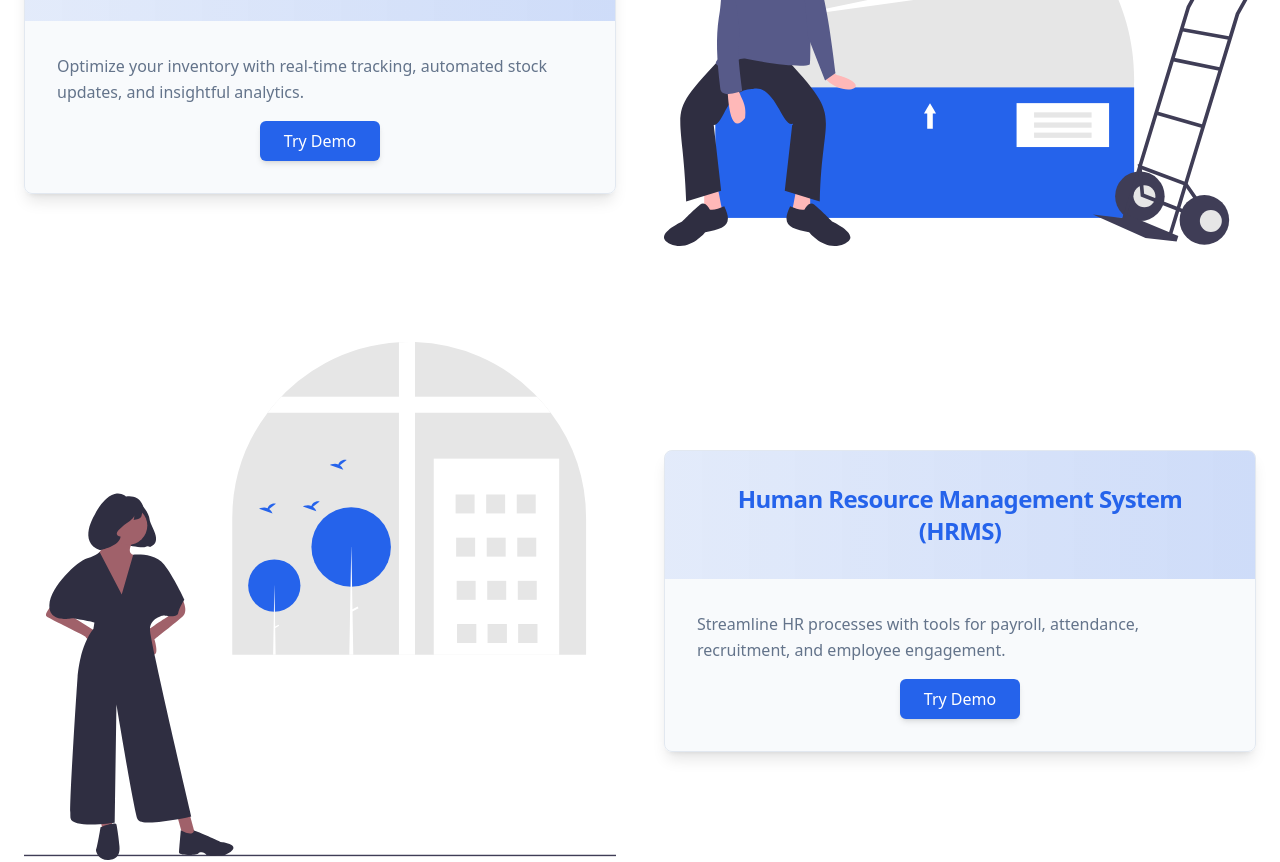
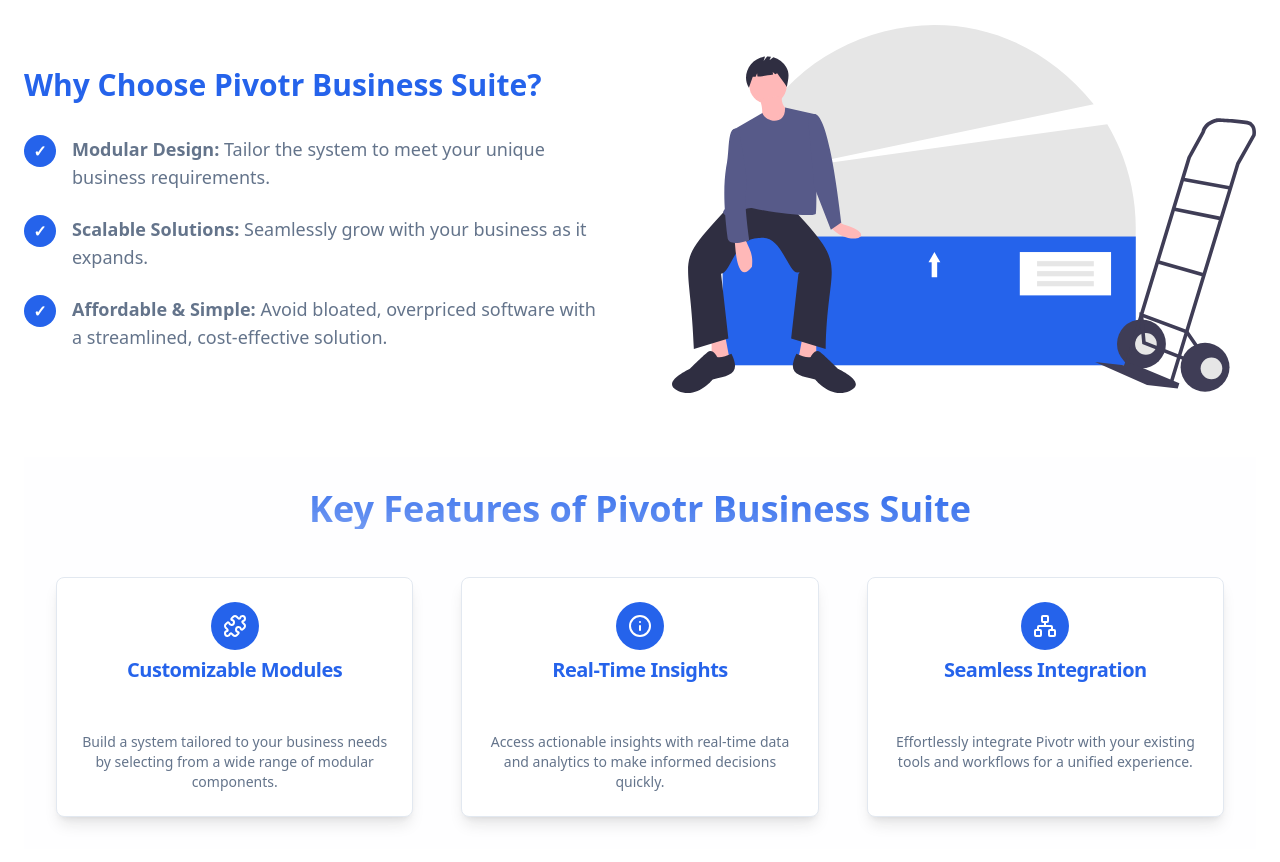
Before and after one commit to Karthik-beta/Landing_Page, a React (Vite) app in the folder client/: page / in a window 1280 px wide. Shown: the part 2900-3762 px from the top of the page. Built offline with nearby package versions, Linux system fonts and the light colour scheme.

Commit message:
Update Products.tsx

```diff
--- a/client/src/components/Products.tsx
+++ b/client/src/components/Products.tsx
@@ -1,106 +1,140 @@
-import { Card, CardContent, CardHeader, CardTitle } from "./ui/card";
-import inventoryIllustration from "../assets/inventory-illustration.svg";
-import hrmsIllustration from "../assets/hrms-illustration.svg";
-import crmIllustration from "../assets/crm-illustration.svg"; // Import illustrations
-
-interface ProductProps {
-  title: string;
-  description: string;
-  illustration: string;
-  url: string;
-}
-
-const products: ProductProps[] = [
-  {
-    title: "Inventory Management System",
-    description:
-      "Optimize your inventory with real-time tracking, automated stock updates, and insightful analytics.",
-    illustration: inventoryIllustration,
-    url: "https://inventory.pivotr.in"
-  },
-  {
-    title: "Human Resource Management System (HRMS)",
-    description:
-      "Streamline HR processes with tools for payroll, attendance, recruitment, and employee engagement.",
-    illustration: hrmsIllustration,
-    url: ""
-  },
-  {
-    title: "Customer Relationship Management (CRM)",
-    description:
-      "Enhance customer relationships with a centralized platform for sales, marketing, and support.",
-    illustration: crmIllustration,
-    url: ""
-  },
-];
+import { Card, CardContent, CardHeader, CardTitle, CardDescription } from "./ui/card";
+import erpIllustration from "../assets/inventory-illustration.svg";
+import { InfoIcon, LucidePuzzle, Network } from "lucide-react";
 
 export const Products = () => {
   return (
     <section
       id="products"
-      className="container py-12 sm:py-24 space-y-8"
+      className="container py-20 sm:py-28 space-y-16"
     >
-      <h2 className="text-3xl md:text-4xl font-bold text-center">
-        Our{" "}
-        <span className="bg-gradient-to-b from-primary/60 to-primary text-transparent bg-clip-text">
-          Products
+      {/* Section Header */}
+      <div className="text-center space-y-6">
+        <h2 className="text-4xl md:text-5xl font-extrabold tracking-tight leading-tight">
+          Empower Your Business with Our{" "}
+          <span className="bg-gradient-to-r from-primary/60 to-primary text-transparent bg-clip-text">
+            Business Operating System
           </span>
         </h2>
-      <p className="md:w-3/4 mx-auto text-xl text-muted-foreground text-center">
-        Explore our suite of B2B software solutions designed to drive efficiency, productivity, and growth for your business.
+        <p className="md:w-3/4 mx-auto text-lg md:text-xl text-muted-foreground leading-relaxed">
+          Pivotr is a modular Business Operating System designed to meet the needs of small to mid-sized enterprises (SMEs). It provides a reliable, structured, and scalable solution, offering the functionality of an internal operating system without the complexity and cost of traditional enterprise software.
         </p>
+      </div>
 
-      <div className="space-y-24">
-        {products.map(({ title, description, illustration, url }: ProductProps, index) => (
-          <div
-            key={title}
-            className={`relative flex flex-col lg:flex-row items-center gap-12 ${
-              index % 2 === 0 ? "lg:flex-row-reverse" : ""
-            }`}
+      {/* Content Section */}
+      <div className="grid grid-cols-1 lg:grid-cols-12 gap-16 items-center">
+        {/* Product Details */}
+        <div className="lg:col-span-6 space-y-8">
+          <h3 className="text-3xl font-bold text-primary">
+            Why Choose Pivotr Business Suite?
+          </h3>
+          <ul className="space-y-6">
+            <li className="flex items-start gap-4">
+              <div className="flex-shrink-0 w-8 h-8 bg-primary rounded-full flex items-center justify-center text-white font-bold">
+                ✓
+              </div>
+              <p className="text-lg text-muted-foreground flex-1">
+                <strong>Modular Design:</strong> Tailor the system to meet your unique business requirements.
+              </p>
+            </li>
+            <li className="flex items-start gap-4">
+              <div className="flex-shrink-0 w-8 h-8 bg-primary rounded-full flex items-center justify-center text-white font-bold">
+                ✓
+              </div>
+              <p className="text-lg text-muted-foreground flex-1">
+                <strong>Scalable Solutions:</strong> Seamlessly grow with your business as it expands.
+              </p>
+            </li>
+            <li className="flex items-start gap-4">
+              <div className="flex-shrink-0 w-8 h-8 bg-primary rounded-full flex items-center justify-center text-white font-bold">
+                ✓
+              </div>
+              <p className="text-lg text-muted-foreground flex-1">
+                <strong>Affordable & Simple:</strong> Avoid bloated, overpriced software with a streamlined, cost-effective solution.
+              </p>
+            </li>
+          </ul>
+          {/* <div className="mt-8">
+            <a
+              href="#"
+              target="_blank"
+              rel="noopener noreferrer"
+              className="px-8 py-3 bg-primary text-white font-medium rounded-lg shadow-lg hover:bg-primary/90 transition-transform transform hover:scale-105"
             >
+              Learn More
+            </a>
+          </div> */}
+        </div>
+
         {/* Illustration */}
-            <div className="w-full lg:w-1/2 relative">
+        <div className="lg:col-span-6 relative">
+          {/* <div className="absolute inset-0 bg-gradient-to-b from-primary/10 to-primary/5 rounded-lg blur-xl"></div> */}
           <img
-                src={illustration}
-                alt={`${title} illustration`}
-                className="w-full h-auto"
+            src={erpIllustration}
+            alt="Business Operating System illustration"
+            className="relative z-10 w-full h-auto"
           />
         </div>
+      </div>
 
-            {/* Product Details */}
-            <div className="w-full lg:w-1/2">
-              <Card className="bg-muted/50 shadow-lg rounded-lg overflow-hidden transition-transform hover:scale-105 duration-300">
-                <CardHeader className="p-8 bg-gradient-to-r from-primary/10 to-primary/20">
-                  <CardTitle className="text-2xl font-semibold text-primary text-center">
-                    {title}
+      {/* Additional Features Section */}
+      <div className="bg-muted/10 py-8 px-8 sm:px-8">
+        <h3 className="text-4xl font-bold text-center mb-12  bg-gradient-to-tr from-primary/60 to-primary text-transparent bg-clip-text">
+          Key Features of Pivotr Business Suite
+        </h3>
+        <div className="grid grid-cols-1 md:grid-cols-3 gap-12">
+          {/* Feature 1 */}
+          <Card className="bg-white dark:bg-muted rounded-lg shadow-lg hover:shadow-xl transition-shadow duration-300">
+            <CardHeader className="p-6 text-center">
+              <div className="w-12 h-12 mx-auto bg-primary rounded-full flex items-center justify-center text-white text-2xl font-bold">
+                <LucidePuzzle className="w-6 h-6" />
+              </div>
+              <CardTitle className="text-xl font-semibold text-primary mt-4">
+                Customizable Modules
               </CardTitle>
             </CardHeader>
-                {/* <CardContent className="p-8 text-muted-foreground space-y-4">
-                  <p className="text-base leading-relaxed">{description}</p>
-                  <div className="flex justify-center">
-                    <button className="px-6 py-2 bg-primary text-white rounded-md shadow-md hover:bg-primary/90 transition-colors">
-                      Try Demo
-                    </button>
+            <CardContent className="p-6">
+              <CardDescription className="text-muted-foreground text-center">
+                Build a system tailored to your business needs by selecting from a wide range of modular components.
+              </CardDescription>
+            </CardContent>
+          </Card>
+
+          {/* Feature 2 */}
+          <Card className="bg-white dark:bg-muted rounded-lg shadow-lg hover:shadow-xl transition-shadow duration-300">
+            <CardHeader className="p-6 text-center">
+              <div className="w-12 h-12 mx-auto bg-primary rounded-full flex items-center justify-center text-white text-2xl font-bold">
+                <InfoIcon className="w-6 h-6" />
               </div>
-                </CardContent> */}
-                <CardContent className="p-8 text-muted-foreground space-y-4">
-                  <p className="text-base leading-relaxed">{description}</p>
-                  <div className="flex justify-center">
-                    <a
-                      href={url}
-                      target="_blank"
-                      rel="noopener noreferrer"
-                      className="px-6 py-2 bg-primary text-white rounded-md shadow-md hover:bg-primary/90 transition-colors"
-                    >
-                      Try Demo
-                    </a>
+              <CardTitle className="text-xl font-semibold text-primary mt-4">
+                Real-Time Insights
+              </CardTitle>
+            </CardHeader>
+            <CardContent className="p-6">
+              <CardDescription className="text-muted-foreground text-center">
+                Access actionable insights with real-time data and analytics to make informed decisions quickly.
+              </CardDescription>
+            </CardContent>
+          </Card>
+
+          {/* Feature 3 */}
+          <Card className="bg-white dark:bg-muted rounded-lg shadow-lg hover:shadow-xl transition-shadow duration-300">
+            <CardHeader className="p-6 text-center">
+              <div className="w-12 h-12 mx-auto bg-primary rounded-full flex items-center justify-center text-white text-2xl font-bold">
+                <Network className="w-6 h-6" />
               </div>
+              <CardTitle className="text-xl font-semibold text-primary mt-4">
+                Seamless Integration
+              </CardTitle>
+            </CardHeader>
+            <CardContent className="p-6">
+              <CardDescription className="text-muted-foreground text-center">
+                Effortlessly integrate Pivotr with your existing tools and workflows for a unified experience.
+              </CardDescription>
             </CardContent>
           </Card>
         </div>
       </div>
-        ))}
-      </div>
     </section>
   );
 };
```
Lines whose indentation alone changed are shown as unchanged.
